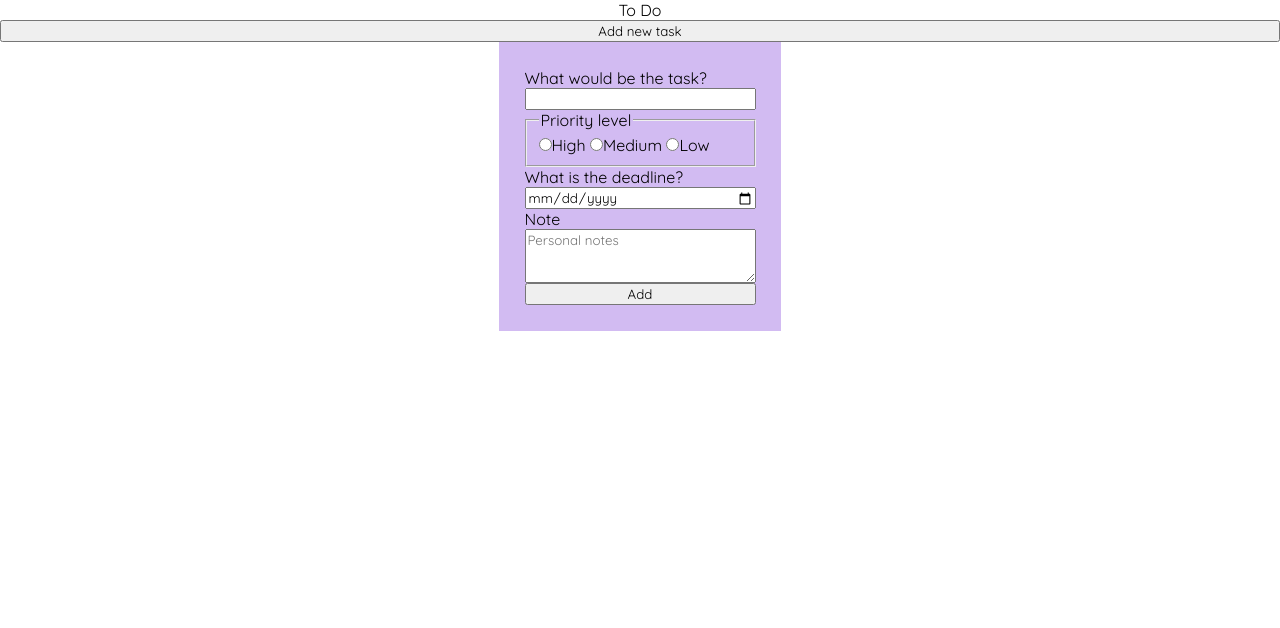
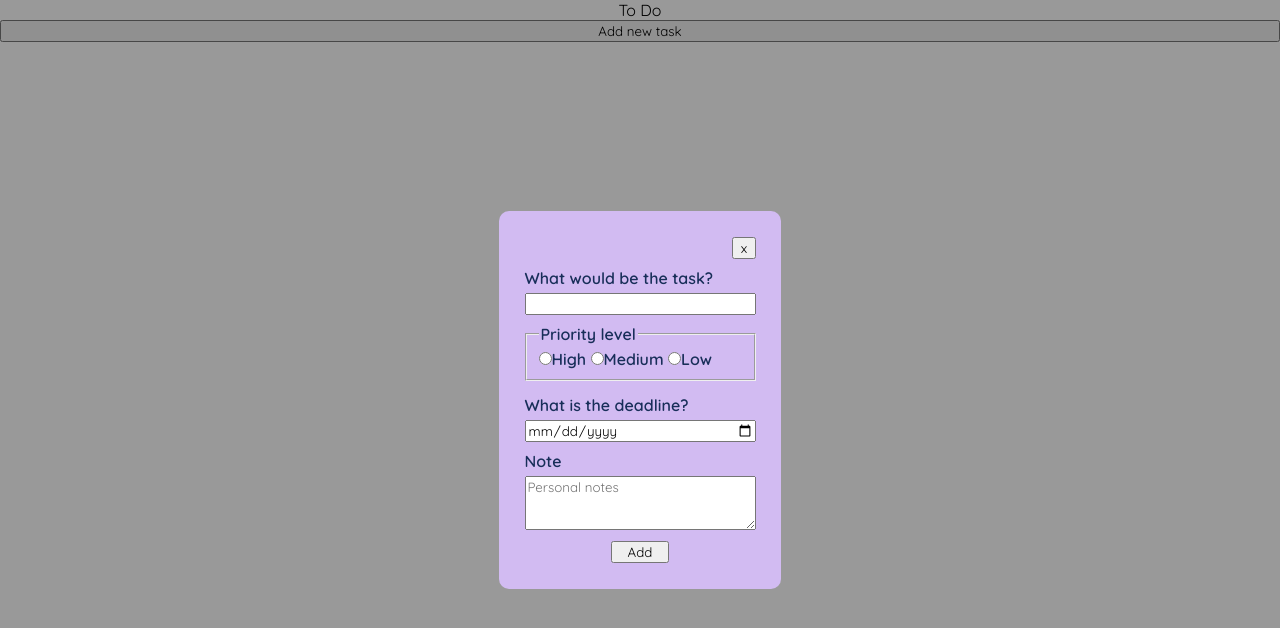
Before and after one commit to manugomz/To-do-list, a plain HTML site: page index.html in a window 1280 px wide. Both pictures are taken after a click on the button "Add new task". Drawn offline with Linux system fonts and the light colour scheme.

Commit message:
modal window open, added close btn, missing functionality

```diff
--- a/index.html
+++ b/index.html
@@ -11,22 +11,25 @@
 </head>
 <body>
     <header>To Do</header>
-    <button>Add new task</button>
+    <button id="add-task">Add new task</button>
+    <div class="modal">
         <form id="form">
-        <label for="task">What would be the task?</label>
+            <button class="close">x</button>
+            <label for="task" class="title">What would be the task?</label>
             <input type="text" id="task" required>
-        <fieldset>
+            <fieldset class="title">
                 <legend>Priority level</legend>
                 <label for="priority"><input id="high-priority" value="high-priority" type="radio"  name="priority level">High</label>
                 <label for="priority"><input id="mid-priority" value="mid-priority" type="radio"  name="priority level">Medium</label>
                 <label for="priority"><input id="low-priority" value="low-priority" type="radio" name="priority level">Low</label>
             </fieldset>
-        <label for="date">What is the deadline?</label>
+            <label for="date" class="title">What is the deadline?</label>
             <input type="date" id="date">
-        <label for="note">Note</label>
+            <label for="note" class="title">Note</label>
             <textarea id="note" rows="3" cols="30" placeholder="Personal notes"></textarea>
-        <button type="submit">Add</button>
+            <button type="submit" id="submit">Add</button>
         </form>
+    </div>
 </body>
 <script src="main.js"></script>
 </html>
--- a/main.js
+++ b/main.js
@@ -1,5 +1,7 @@
 /*------------DOM HANDLE-------------- */
-let form= document.getElementById('form');
+const form = document.querySelector('.modal');
+const addTask = document.getElementById('add-task');
+
 
 /*------------------------------------ */
 let tasks=[];
@@ -8,10 +10,20 @@ tasks=[
     {
         'task':'arreglar el carro',
         'priority':'low',
-        'deadline':'20/20/2024',
+        'deadline':'2024-10-10',
+        'note':'',
+    },
+    {
+        'task':'comprar dulces',
+        'priority':'medium',
+        'deadline':'2024-09-30',
         'note':''
     }
 ]
+
+addTask.addEventListener("click",()=>{
+    form.style.display='flex';
+})
 
 form.addEventListener("submit", (e) => {
     e.preventDefault();
@@ -21,5 +33,6 @@ form.addEventListener("submit", (e) => {
         'deadline':document.getElementById('date').value,
         'note': document.getElementById('note').value
     }
-    console.log(newTask);
+    tasks.push(newTask);
+    form.style.display='none';
     });
--- a/style.css
+++ b/style.css
@@ -21,12 +21,42 @@ header{
 }
 
 /*------Pop-up----*/
+
+.modal{
+    display: none;
+    width: 100%;
+    height: 100vh;
+    position: absolute;
+    top: 0;
+    align-items: center;
+    justify-content: center;
+    background-color: rgba(0, 0, 0, 0.4);
+}
+
 #form{
     display: flex;
     flex-direction: column;
+    max-width: 70%;
+    padding: 2%;
+    border-radius: 10px;
+    background-color: var(--lightest);
+}
+
+.close{
+    width: 10%;
+    align-self: flex-end;
+}
+
+#submit{
+    width: 25%;
     align-self: center;
-    max-width: 70%;
-    background-color: var(--lightest);
-    padding: 2%;
+    margin-top: 5%;
+}
 
+/*-------------------------------------------------*/
+
+.title{
+    margin: 4% 0% 2%;
+    color: var(--dark);
+    font-weight: bold;
 }
```
Lines whose indentation alone changed are shown as unchanged.
